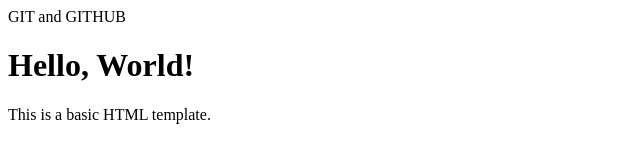
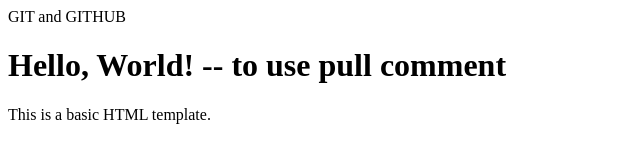
Before and after one commit to Vennila-github/LWC, a plain HTML site: page Demo/demo.html in a window 1280 px wide. Shown: the whole page, without its empty margins (0-640 px from the left). Drawn offline with Linux system fonts and the light colour scheme.

Commit message:
Update demo.html

```diff
--- a/Demo/demo.html
+++ b/Demo/demo.html
@@ -4,7 +4,7 @@
     GIT and GITHUB
 </head>
 <body>
-    <h1>Hello, World!</h1>
+    <h1>Hello, World! -- to use pull comment </h1>
     <p>This is a basic HTML template.</p>
 </body>
 </html>
```
